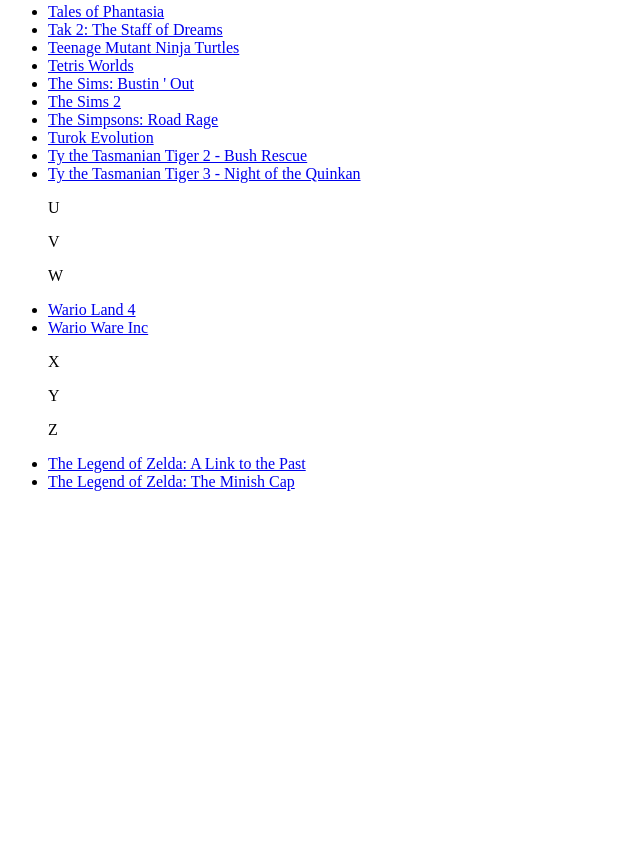
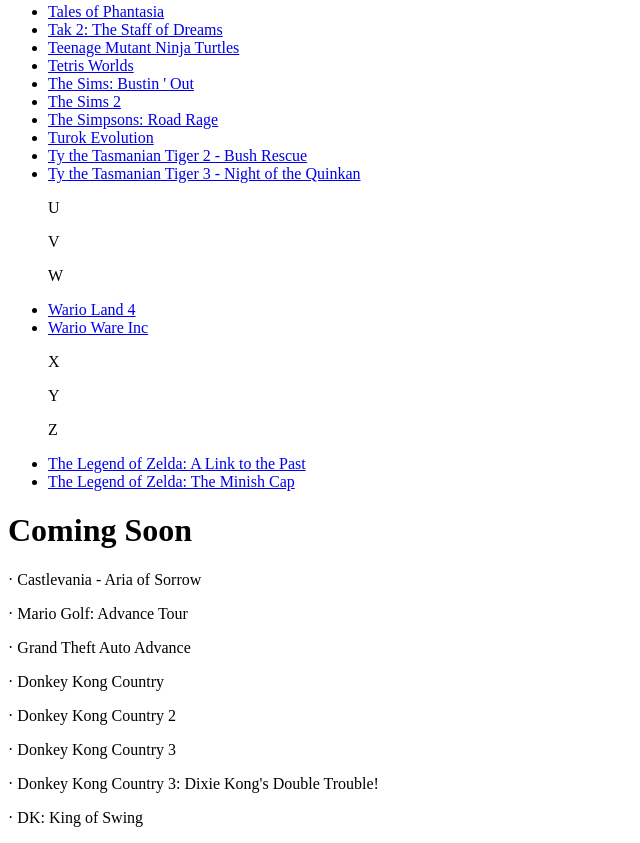
Before and after one commit to Carlover101/gba, a plain HTML site: page index.html in a window 1280 px wide. Shown: the part 2480-3323 px from the top of the page, without its empty margins (0-640 px from the left). Before the commit the page ends 2987 px from the top, so only its background shows below. Drawn offline with Linux system fonts and the light colour scheme.

Commit message:
Update index.html

```diff
--- a/index.html
+++ b/index.html
@@ -133,5 +133,17 @@
             <li><a href="./launcher.html#zelda_past">The Legend of Zelda: A Link to the Past</a></li>
             <li><a href="./launcher.html#zelda_minish">The Legend of Zelda: The Minish Cap</a></li>
         </ul>
+	<p></p>
+	<p></p>
+	<p></p>
+	<h1>Coming Soon</h1>
+	<p>&middot; Castlevania - Aria of Sorrow</p>
+	<p>&middot; Mario Golf: Advance Tour</p>
+	<p>&middot; Grand Theft Auto Advance</p>
+	<p>&middot; Donkey Kong Country</p>
+	<p>&middot; Donkey Kong Country 2</p>
+	<p>&middot; Donkey Kong Country 3</p>
+	<p>&middot; Donkey Kong Country 3: Dixie Kong's Double Trouble!</p>
+	<p>&middot; DK: King of Swing</p>
     </body>
 </html>
```
